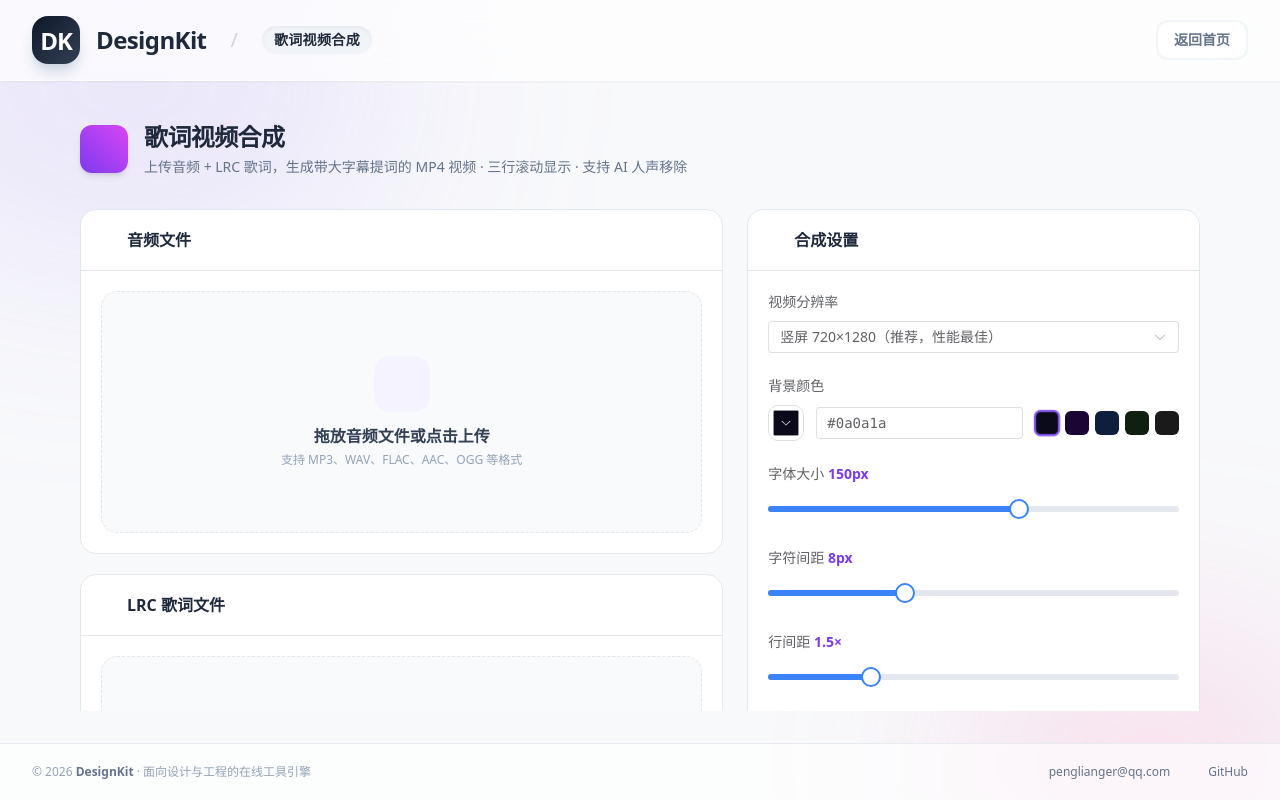
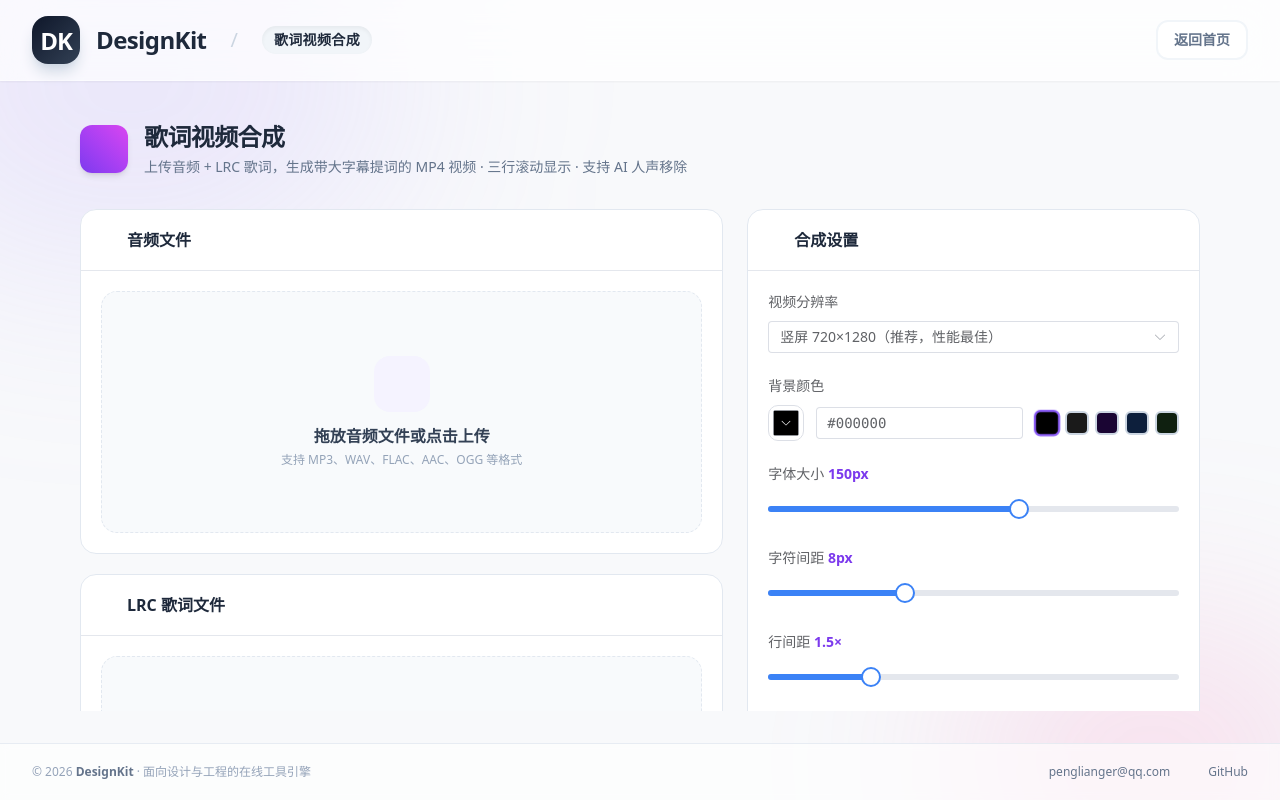
Before and after one commit to PL-FE/DesignKitWeb, a Vue app: page /lyric-video in a window 1280 px wide. Built offline with nearby package versions, Linux system fonts and the light colour scheme; some icons are missing.

Commit message:
style: update default background color and stroke width, and improve color picker interactions in LyricVideoMaker

```diff
--- a/src/views/Home.vue
+++ b/src/views/Home.vue
@@ -279,6 +279,13 @@ const externalTools = [
     url: 'https://remove.photos/',
     color: 'from-pink-500 to-rose-500',
   },
+  {
+    name: 'Vocal Remover',
+    description: '基于人工智能技术的免费在线人声分离和隔离，从音频中提取伴奏和人声',
+    icon: 'solar:music-note-bold-duotone',
+    url: 'https://vocalremover.org/zh/',
+    color: 'from-blue-500 to-cyan-500',
+  },
 ]
 </script>
 
--- a/src/views/LyricVideoMaker.vue
+++ b/src/views/LyricVideoMaker.vue
@@ -11,11 +11,11 @@ const lrcFile = ref<File | null>(null)
 const lrcLines = ref<Array<{ time: number; text: string }>>([])
 
 // ——— 合成参数（自动持久化到 localStorage）———
-const bgColor       = useLocalStorage('lv:bg_color',       '#0a0a1a')
+const bgColor       = useLocalStorage('lv:bg_color',       '#000000')
 const fontSize      = useLocalStorage('lv:font_size',      150)
 const fontColor     = useLocalStorage('lv:font_color',     '#ffffff')
 const strokeColor   = useLocalStorage('lv:stroke_color',   '#000000')
-const strokeWidth   = useLocalStorage('lv:stroke_width',   4)
+const strokeWidth   = useLocalStorage('lv:stroke_width',   0)
 const resolution    = useLocalStorage('lv:resolution',     '720x1280')
 const removeVocals  = useLocalStorage('lv:remove_vocals',  false)
 const letterSpacing = useLocalStorage('lv:letter_spacing', 8)    // 字符间距（px）
@@ -283,10 +283,10 @@ const statusText = computed(() => {
                 <el-input v-model="bgColor" placeholder="#0a0a1a" class="flex-1 font-mono text-sm" />
                 <div class="flex gap-1.5">
                   <button
-                    v-for="c in ['#0a0a1a', '#1a0533', '#0d1f3c', '#0f2010', '#1a1a1a']"
+                    v-for="c in ['#000000', '#1a1a1a', '#1a0533', '#0d1f3c', '#0f2010']"
                     :key="c"
-                    class="w-6 h-6 rounded-md border-2 transition-all hover:scale-110"
-                    :class="bgColor === c ? 'border-violet-500 scale-110' : 'border-transparent'"
+                    class="w-6 h-6 rounded-md border-2 transition-transform hover:scale-110 active:scale-95"
+                    :class="bgColor.toLowerCase() === c.toLowerCase() ? 'border-violet-500 scale-110' : 'border-slate-300'"
                     :style="{ background: c }"
                     @click="bgColor = c"
                   />
```
